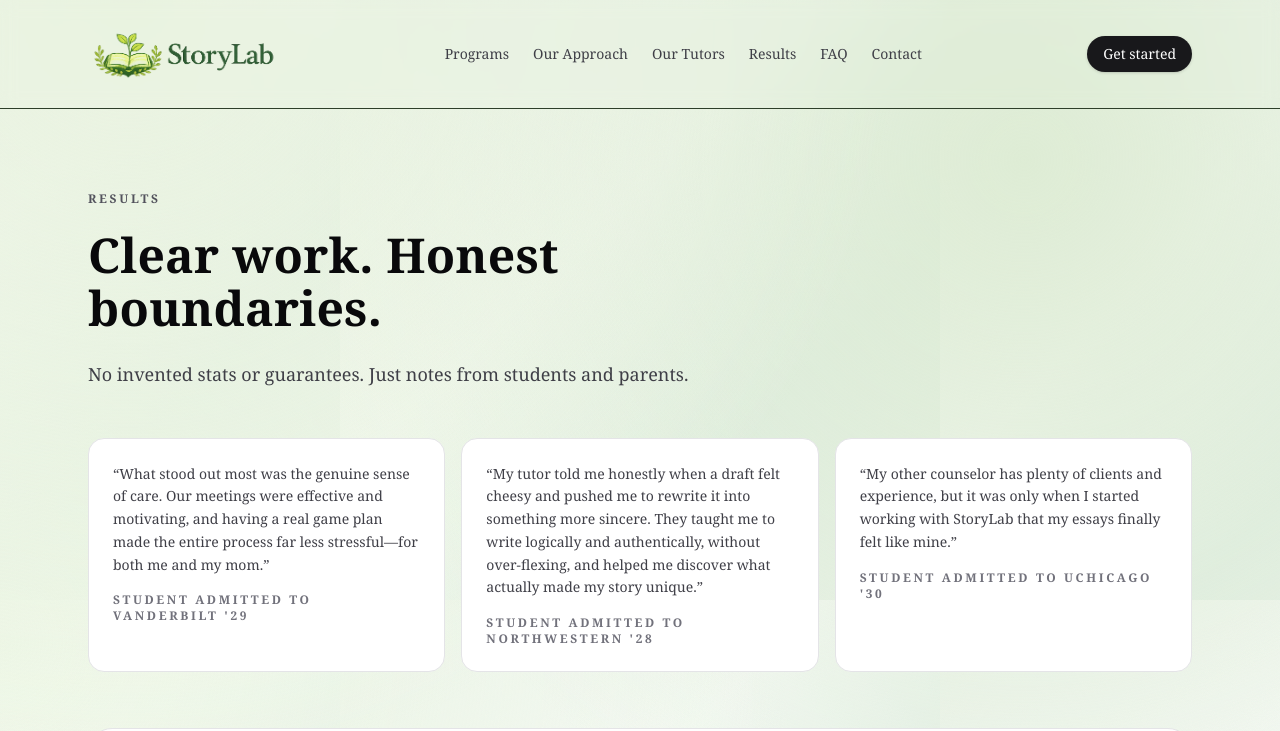
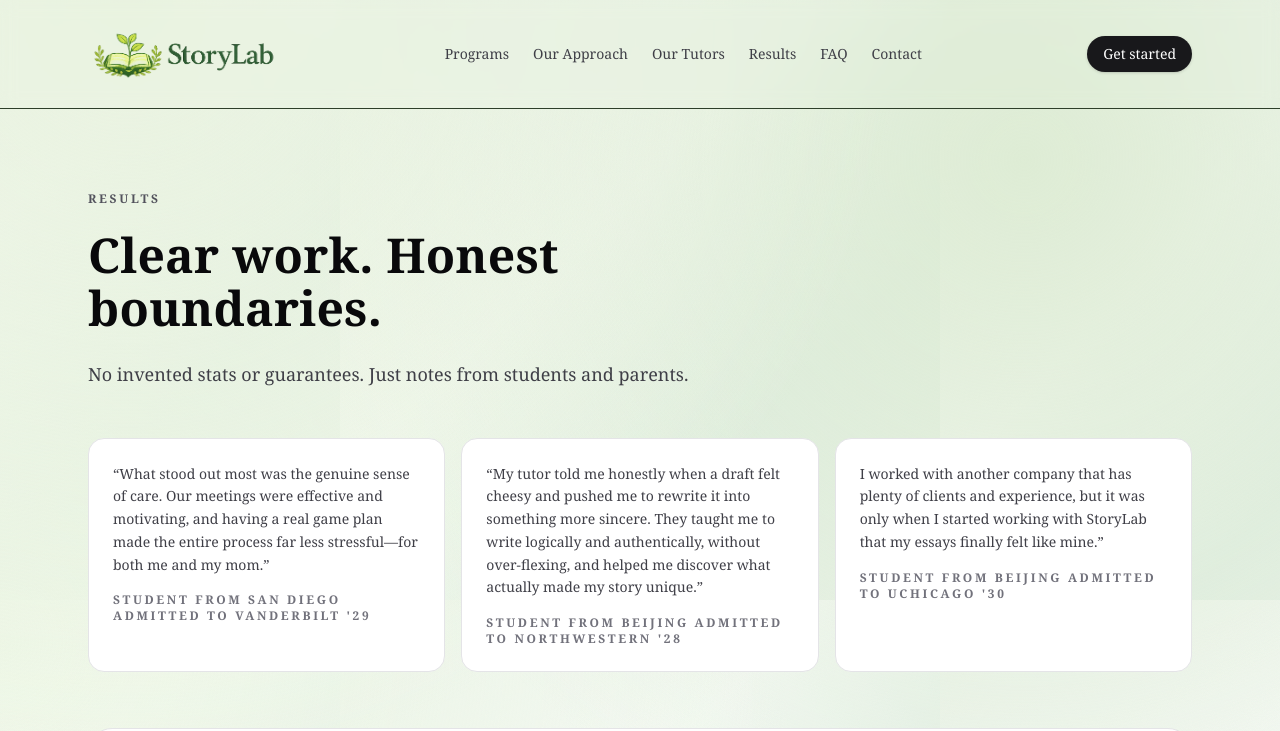
Before and after one commit to bananaduck1/storylab, a Next.js app: page /results in a window 1280 px wide. Shown: the top 731 px of the page. Built offline with nearby package versions, Linux system fonts and the light colour scheme.

Commit message:
testimonial small edit

```diff
--- a/app/results/page.tsx
+++ b/app/results/page.tsx
@@ -26,15 +26,15 @@ export default function ResultsPage() {
           {[
             {
               q: "“What stood out most was the genuine sense of care. Our meetings were effective and motivating, and having a real game plan made the entire process far less stressful—for both me and my mom.”",
-              a: "Student admitted to Vanderbilt '29",
+              a: "Student from San Diego admitted to Vanderbilt '29",
             },
             {
               q: "“My tutor told me honestly when a draft felt cheesy and pushed me to rewrite it into something more sincere. They taught me to write logically and authentically, without over-flexing, and helped me discover what actually made my story unique.”",
-              a: "Student admitted to Northwestern '28",
+              a: "Student from Beijing admitted to Northwestern '28",
             },
             {
-              q: "“My other counselor has plenty of clients and experience, but it was only when I started working with StoryLab that my essays finally felt like mine.”",
-              a: "Student admitted to UChicago '30",
+              q: "I worked with another company that has plenty of clients and experience, but it was only when I started working with StoryLab that my essays finally felt like mine.”",
+              a: "Student from Beijing admitted to UChicago '30",
             },
           ].map((t) => (
             <figure
```
